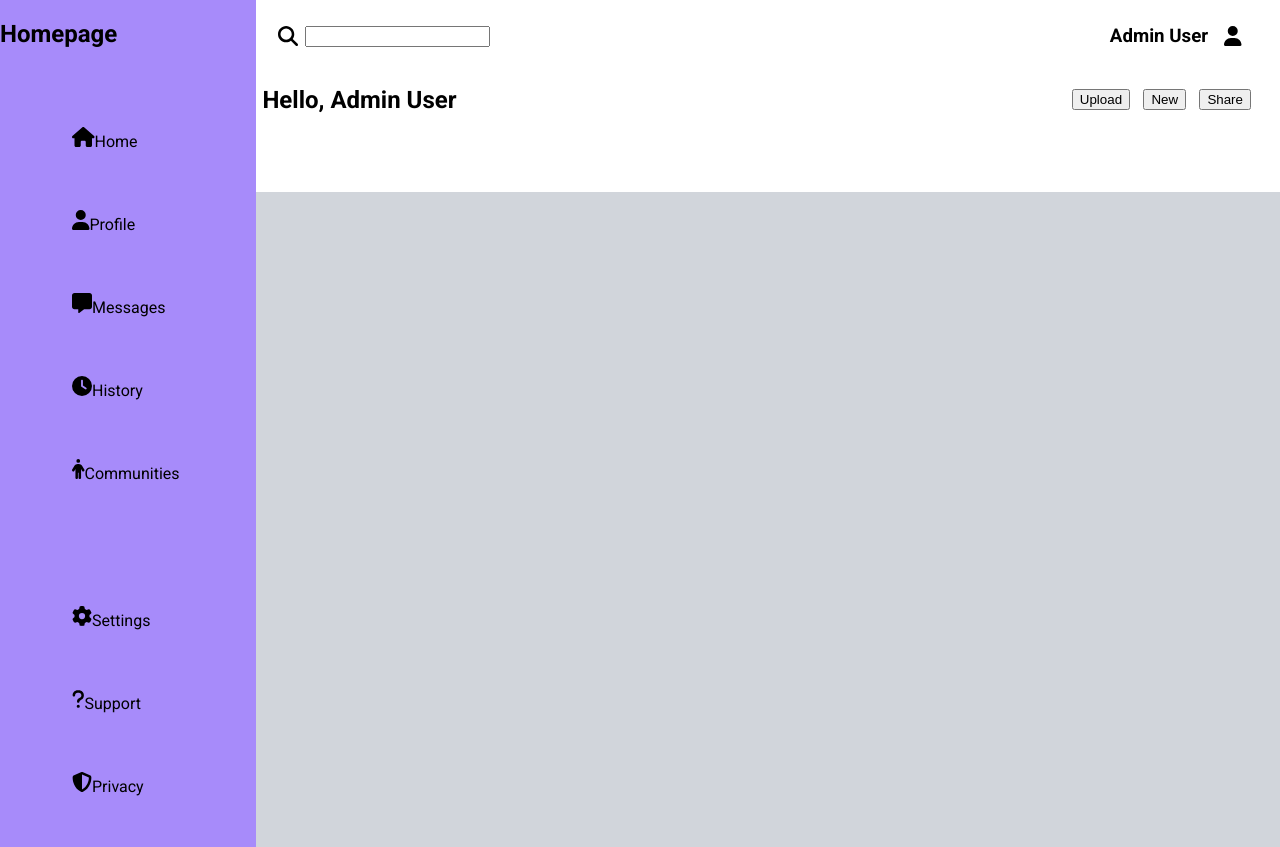
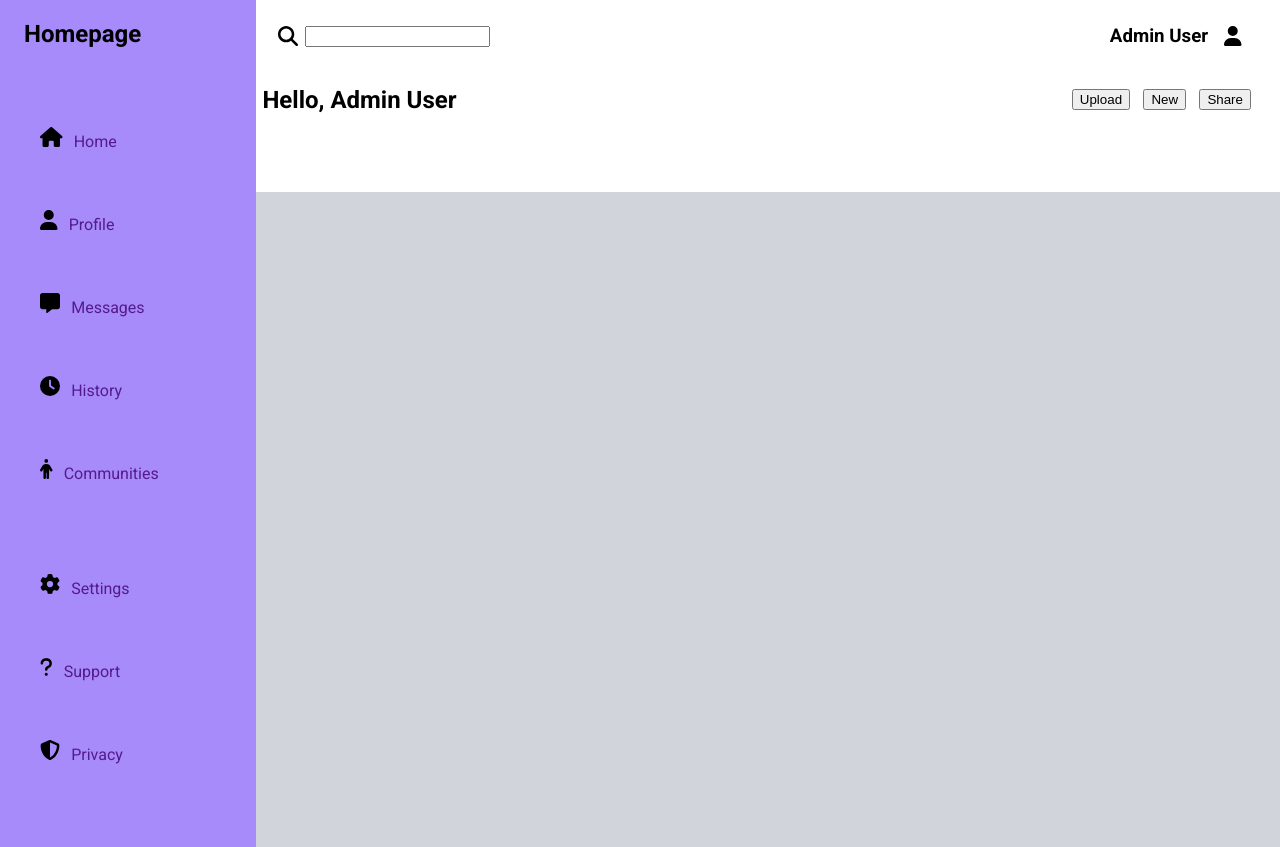
Before and after one commit to EliCodes-UX/admin, a plain HTML site: page index.html in a window 1280 px wide. Shown: the top 847 px of the page. Drawn offline with Linux system fonts and the light colour scheme.

Commit message:
added sidebar css

```diff
--- a/index.html
+++ b/index.html
@@ -47,10 +47,11 @@
         </div>
       </div>
       <div class="sideBar">
-        <h2>Homepage</h2>
+        <h2 class="sideBarHeader">Homepage</h2>
         <div class="sideBarList">
           <ul class="list1">
             <li class="listItem">
+              <a href="" class="listItem">
                 <svg xmlns="http://www.w3.org/2000/svg" viewBox="0 0 576 512">
                   <!--!Font Awesome Free 6.5.1 by @fontawesome - https://fontawesome.com License - https://fontawesome.com/license/free Copyright 2024 Fonticons, Inc.-->
                   <path
@@ -58,8 +59,10 @@
                   />
                 </svg>
                 <p>Home</p>
+              </a>
             </li>
             <li class="listItem">
+              <a href="" class="listItem">
                 <svg xmlns="http://www.w3.org/2000/svg" viewBox="0 0 448 512">
                   <!--!Font Awesome Free 6.5.1 by @fontawesome - https://fontawesome.com License - https://fontawesome.com/license/free Copyright 2024 Fonticons, Inc.-->
                   <path
@@ -67,8 +70,10 @@
                   />
                 </svg>
                 <p>Profile</p>
+              </a>
             </li>
             <li class="listItem">
+              <a href="" class="listItem">
                 <svg xmlns="http://www.w3.org/2000/svg" viewBox="0 0 512 512">
                   <!--!Font Awesome Free 6.5.1 by @fontawesome - https://fontawesome.com License - https://fontawesome.com/license/free Copyright 2024 Fonticons, Inc.-->
                   <path
@@ -76,8 +81,10 @@
                   />
                 </svg>
                 <p>Messages</p>
+              </a>
             </li>
             <li class="listItem">
+              <a href="" class="listItem">
                 <svg xmlns="http://www.w3.org/2000/svg" viewBox="0 0 512 512">
                   <!--!Font Awesome Free 6.5.1 by @fontawesome - https://fontawesome.com License - https://fontawesome.com/license/free Copyright 2024 Fonticons, Inc.-->
                   <path
@@ -85,8 +92,10 @@
                   />
                 </svg>
                 <p>History</p>
+              </a>
             </li>
             <li class="listItem">
+              <a href="" class="listItem">
                 <svg xmlns="http://www.w3.org/2000/svg" viewBox="0 0 320 512">
                   <!--!Font Awesome Free 6.5.1 by @fontawesome - https://fontawesome.com License - https://fontawesome.com/license/free Copyright 2024 Fonticons, Inc.-->
                   <path
@@ -94,10 +103,12 @@
                   />
                 </svg>
                 <p>Communities</p>
+              </a>
             </li>
           </ul>
           <ul class="list2">
-            <li class="listItem">
+            <li class="listItem" class="listItem">
+              <a href="" class="listItem">
                 <svg xmlns="http://www.w3.org/2000/svg" viewBox="0 0 512 512">
                   <!--!Font Awesome Free 6.5.1 by @fontawesome - https://fontawesome.com License - https://fontawesome.com/license/free Copyright 2024 Fonticons, Inc.-->
                   <path
@@ -105,8 +116,10 @@
                   />
                 </svg>
                 <p>Settings</p>
+              </a>
             </li>
             <li class="listItem">
+              <a href="" class="listItem">
                 <svg xmlns="http://www.w3.org/2000/svg" viewBox="0 0 320 512">
                   <!--!Font Awesome Free 6.5.1 by @fontawesome - https://fontawesome.com License - https://fontawesome.com/license/free Copyright 2024 Fonticons, Inc.-->
                   <path
@@ -114,8 +127,10 @@
                   />
                 </svg>
                 <p>Support</p>
+              </a>
             </li>
             <li class="listItem">
+              <a href="" class="listItem">
                 <svg xmlns="http://www.w3.org/2000/svg" viewBox="0 0 512 512">
                   <!--!Font Awesome Free 6.5.1 by @fontawesome - https://fontawesome.com License - https://fontawesome.com/license/free Copyright 2024 Fonticons, Inc.-->
                   <path
@@ -123,6 +138,7 @@
                   />
                 </svg>
                 <p>Privacy</p>
+              </a>
             </li>
           </ul>
         </div>
--- a/style.css
+++ b/style.css
@@ -20,14 +20,21 @@ body {
   background-color: #a78bfa;
   grid-row: 1 / span 2;
 }
+.sideBarHeader {
+  margin-left: 1em;
+}
 ul {
   list-style: none;
 }
 .listItem {
-  margin: 2em;
+  margin-top: 1em;
   display: flex;
   flex-direction: row;
   align-items: baseline;
+  text-decoration: none;
+}
+a.listItem p {
+  margin-left: 0.7rem;
 }
 .sideBarList {
   display: flex;
```
Lines whose indentation alone changed are shown as unchanged.
